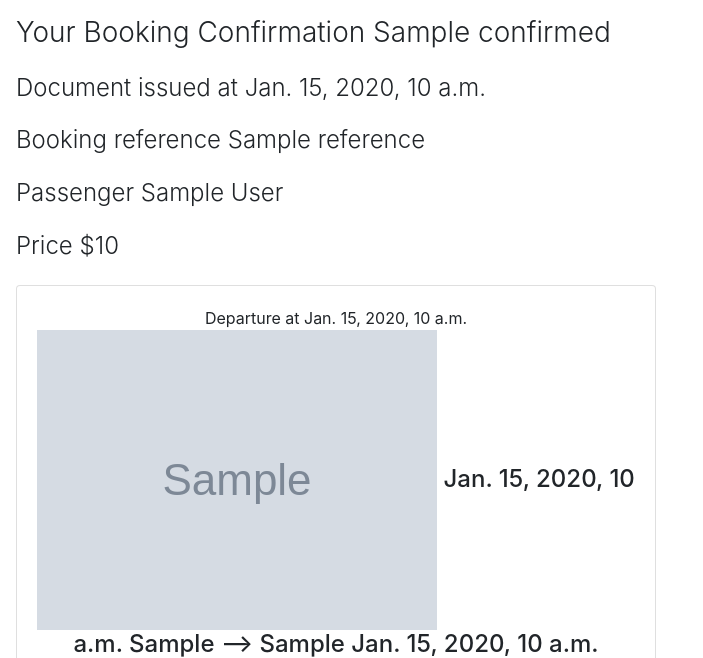
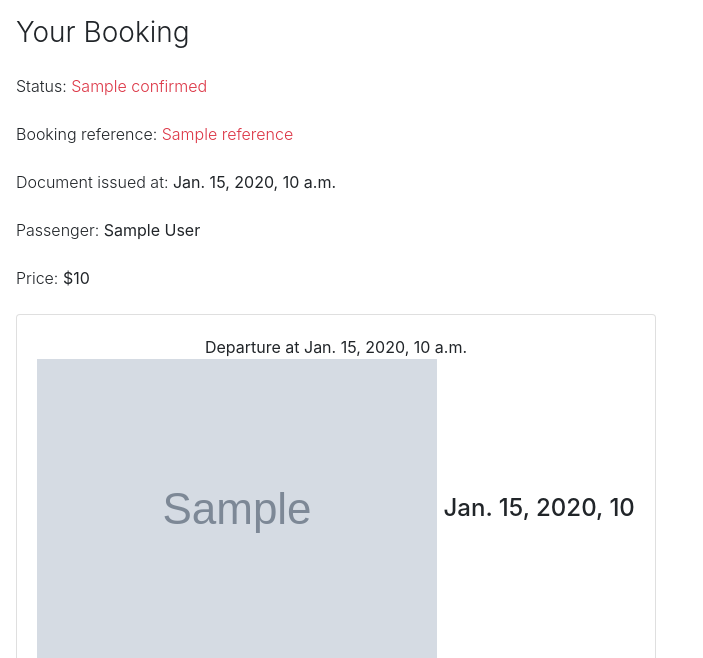
Before and after one commit to amadeus4dev/amadeus-flight-booking-django, a Django app: template amadeus_demo_api/demo/templates/demo/book_flight.html in a window 1280 px wide. Shown: the top 658 px of the page, without its empty margins (0-703 px from the left). Run offline with Django 3.2, Linux system fonts and the light colour scheme; the template is opened without the code that fills it: most values are stand-ins (such as "Sample title", 1, 10 or a date in 2020); grey boxes marked "Sample" are stand-in pictures; some libraries are stand-ins or nearby versions.

Commit message:
update booking ref page

```diff
--- a/amadeus_demo_api/demo/templates/demo/book_flight.html
+++ b/amadeus_demo_api/demo/templates/demo/book_flight.html
@@ -21,11 +21,12 @@
     <div class="modal-body row">
     <div class="col-md-12">
         {% for r in response %}
-            <h3 class="login-heading mb-4 text-left">Your Booking Confirmation {{ r.confirmed }}</h3>
-            <h4 class="login-heading mb-4 text-left">Document issued at {{ r.created }}</h4>
-            <h4 class="login-heading mb-4 text-left">Booking reference {{ r.reference }}</h4>
-            <h4 class="login-heading mb-4 text-left">Passenger {{ r.first_name }} {{ r.last_name }}</h4>
-            <h4 class="login-heading mb-4 text-left">Price ${{ r.price }}</h4>
+            <h3 class="login-heading mb-4 text-left">Your Booking</h3>
+            <div class="login-heading mb-4 text-left">Status: <span class="text-danger">{{ r.confirmed }}</span></div>
+            <div class="login-heading mb-4 text-left">Booking reference: <span class="text-danger">{{ r.reference }}</span></div>
+            <div class="login-heading mb-4 text-left">Document issued at: <b>{{ r.created }}</b></div>
+            <div class="login-heading mb-4 text-left">Passenger: <b>{{ r.first_name }} {{ r.last_name }}</b></div>
+            <div class="login-heading mb-4 text-left">Price: <b>${{ r.price }}</b></div>
             {% if r.0firstFlightDepartureDate %}
                 <div class="card mb-3 text-center" style="max-width: 40rem;">
                     <div class="card-body">
--- a/amadeus_demo_api/demo/views.py
+++ b/amadeus_demo_api/demo/views.py
@@ -116,11 +116,5 @@ def book_flight(request, flight):
     passenger_name_record = []
     booking = Booking(order).construct_booking()
     passenger_name_record.append(booking)
-    # ticket['message'] = 'Your Booking Information'
-    # ticket['created'] = order['associatedRecords'][0]['creationDate']
-    # ticket['itineraries'] = order['flightOffers'][0]['itineraries']
-    # ticket['firstName'] = order['travelers'][0]['name']['firstName']
-    # ticket['lastName'] = order['travelers'][0]['name']['lastName']
-    # ticket['confirmed'] = order['ticketingAgreement']['option']
 
     return render(request, 'demo/book_flight.html', {'response': passenger_name_record})
```
